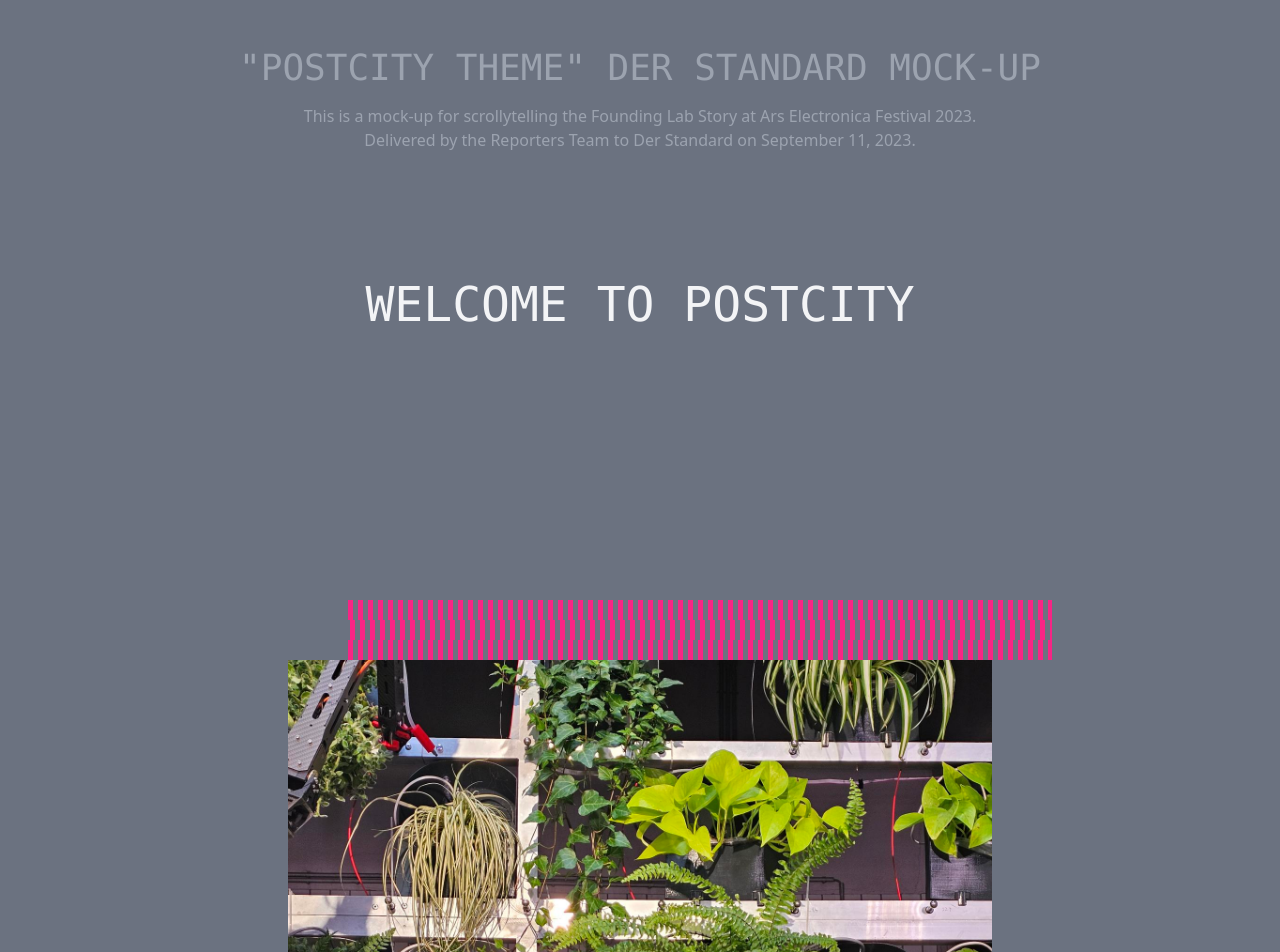
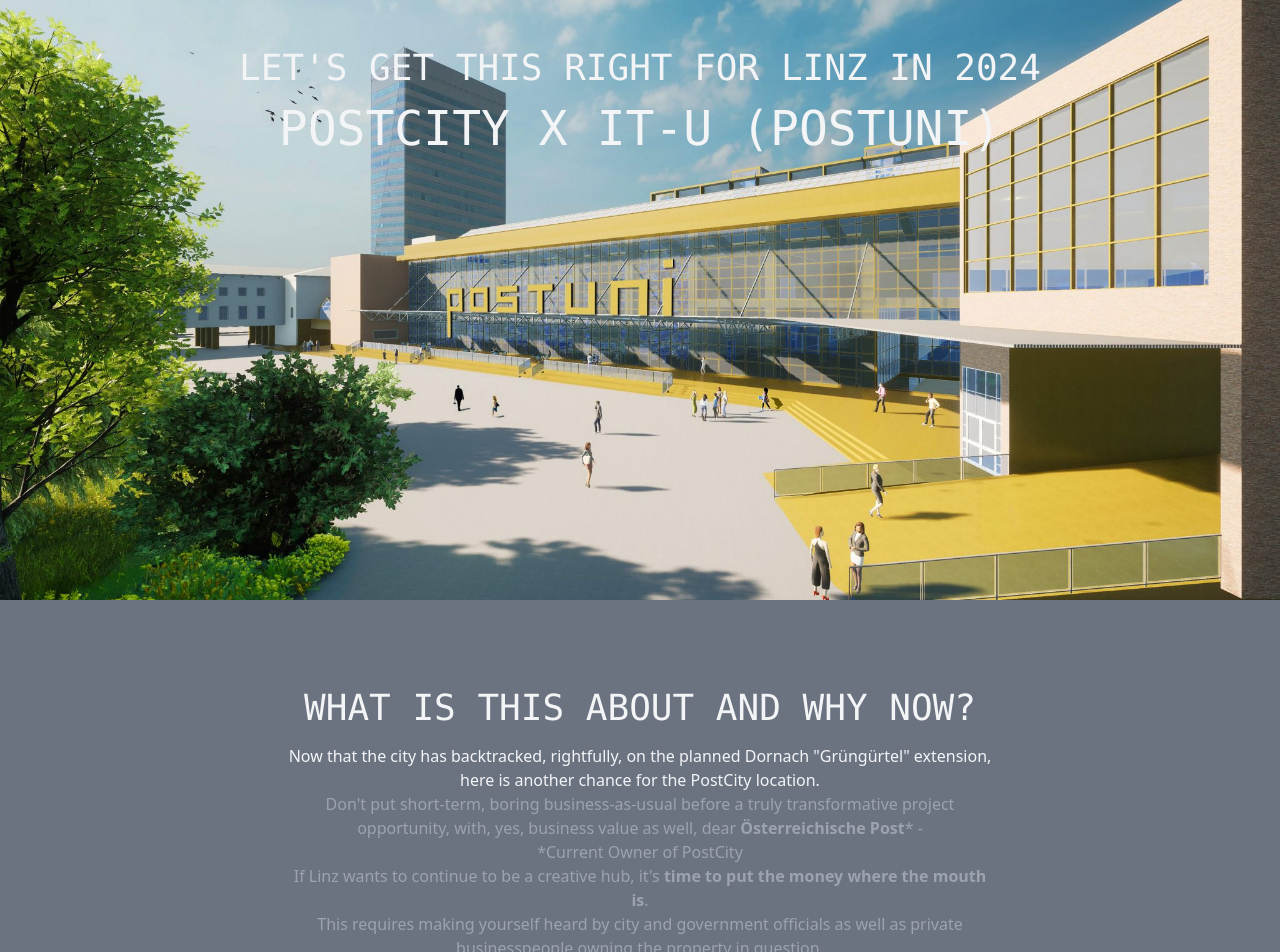
Before and after one commit to heseltime/postuni, a Nuxt app: page / in a window 1280 px wide. Shown: the top 952 px of the page. Built offline with nearby package versions, Linux system fonts and the light colour scheme.

Commit message:
Add Banner

```diff
--- a/layouts/default.vue
+++ b/layouts/default.vue
@@ -1,18 +1,31 @@
 <template>
-  <div class="bg-gray-500 text-gray-100 text-center pt-12 pb-2 px-2">
-    <h3 class="text-4xl uppercase mb-4 font-mono text-gray-400">"PostCity Theme" Der Standard Mock-Up</h3>
-    <h4 class="text-md text-gray-400"> This is a mock-up for scrollytelling the Founding Lab Story at Ars Electronica Festival 2023. </h4>
+  <div class="bg-gray-500 text-gray-100 text-center pb-2">
+    <div class="w-full background-banner">
 
-    <h5 class="text-md text-gray-400"> Delivered by the Reporters Team to Der Standard on September 11, 2023. </h5>
+      <h3 class="text-4xl uppercase mb-4 font-mono text-white-400 pt-12">Let's get this right for Linz in 2024</h3>
 
-    <div class="max-w-3xl w-full mx-auto px-8 pt-32">
+      <h2 class="text-5xl uppercase mb-4 font-mono pt-30">PostCity x IT-U (postuni)</h2>
+
+    </div>
+
+    <div class="max-w-3xl w-full mx-auto px-8 pt-10">
     <div class="pb-64 text-center">
       <!--<NuxtLink v-for="page in pages" :key="page" :to="page" class="underline mx-4">
         <span class="main-link" v-if="page == '/'">PostCity</span>
         <span class="secondary-link" v-else>+ {{ page }}</span>
       </NuxtLink>-->
 
-      <h2 class="text-5xl uppercase mb-4 font-mono">Welcome to PostCity</h2>
+      <h3 class="text-4xl uppercase mb-4 font-mono text-white-400 pt-12">What is this about and why now?</h3>
+
+      <h5 class="text-md text-white-400">Now that the city <a href="https://www.nachrichten.at/politik/landespolitik/stadt-linz-zieht-bei-der-umwidmung-fuer-die-itu-die-notbremse;art383,3989606?utm_source=browser&utm_medium=push-notification&utm_campaign=cleverpush-1728293690">has backtracked</a>, rightfully, on the planned Dornach "Grüngürtel" extension, here is another chance for the PostCity location.</h5>
+
+      <h4 class="text-md text-gray-400">Don't put short-term, boring business-as-usual before a truly transformative project opportunity, with, yes, business value as well, dear <b>Österreichische Post</b>* -</h4>
+
+      <h4 class="text-md text-gray-400">*Current Owner of PostCity</h4>
+
+      <h4 class="text-md text-gray-400">If Linz wants to continue to be a creative hub, it's <b>time to put the money where the mouth is</b>. </h4>
+
+      <h4 class="text-md text-gray-400">This requires making yourself heard by city and government officials as well as private businesspeople owning the property in question.</h4>
 
     </div>
     <Nuxt />
@@ -23,10 +36,21 @@
       >
         <p>Offset: {{ offset }}</p>
       </div>-->
+
+    <div class="pb-64 text-center">
+      <!--<NuxtLink v-for="page in pages" :key="page" :to="page" class="underline mx-4">
+        <span class="main-link" v-if="page == '/'">PostCity</span>
+        <span class="secondary-link" v-else>+ {{ page }}</span>
+      </NuxtLink>-->
+
+      <h3 class="text-4xl uppercase mb-4 font-mono text-white-400 pt-12">Call to Action</h3>
+
+
+
+    </div>
+
     </div>
   </div>
-
-
 </template>
 
 <script>
@@ -59,4 +83,11 @@
   color: #bbb;
   text-decoration: none;
 }
+
+.background-banner {
+  background-image: url('@/assets/img/postuni.jpg');
+  background-size: cover;
+  background-position: center;
+  height: 600px;
+}
 </style>
```
Also changed, not shown: assets/img/postuni.jpg (added).
